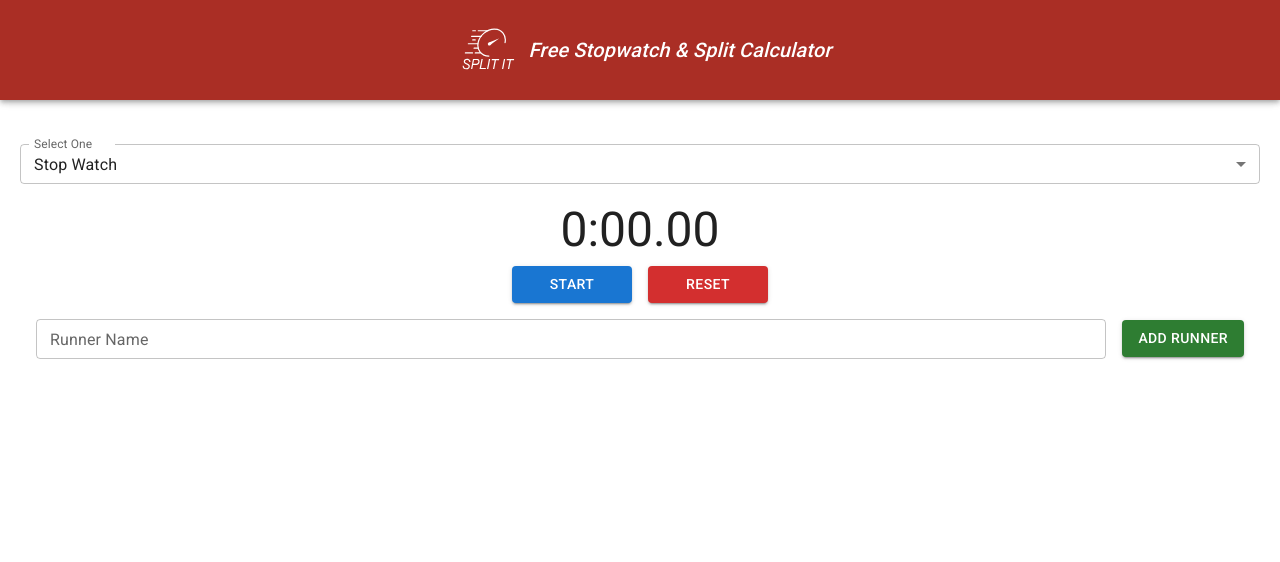
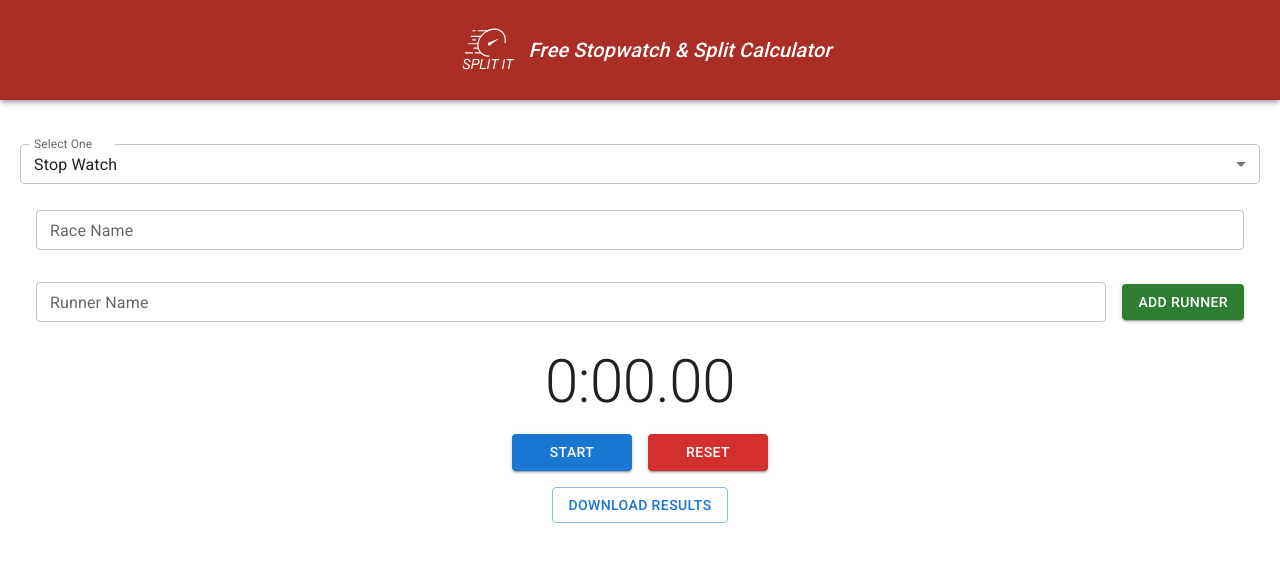
Before and after one commit to cmyers26/timeit, a React (Create React App) app: page / in a window 1280 px wide. Shown: the top 562 px of the page. Built offline with nearby package versions, Linux system fonts and the light colour scheme.

Commit message:
calculator and stopwatch enhancements

```diff
--- a/src/components/SplitCalculator/index.js
+++ b/src/components/SplitCalculator/index.js
@@ -4,11 +4,23 @@ import raceDistances from "../../trackevents.json";
 
 const CalculatorApp = () => {
     const [raceDistance, setRaceDistance] = useState('');
+    const [customDistance, setCustomDistance] = useState('');
     const [minutes, setMinutes] = useState('');
     const [seconds, setSeconds] = useState('');
     const [unit, setUnit] = useState('meters');
     const [splitDistances, setSplitDistances] = useState('');
     const [splits, setSplits] = useState([]);
+
+    const handleDistanceChange = (event) => {
+      setRaceDistance(event.target.value);
+      if (event.target.value !== "custom") {
+        setCustomDistance("");
+      }
+    };
+
+    const handleCustomDistanceChange = (event) => {
+      setCustomDistance(event.target.value);
+    };
 
     // Convert meters to miles
     const convertToMiles = (meters) => meters * 0.000621371;
@@ -23,6 +35,7 @@ const CalculatorApp = () => {
     // Reset form
     const resetForm = () => {
         setRaceDistance('');
+        setCustomDistance('');
         setMinutes('');
         setSeconds('');
         setUnit('meters');
@@ -32,11 +45,17 @@ const CalculatorApp = () => {
 
     // Calculate splits
     const calculateSplits = () => {
+        let selectedRaceDistance = raceDistance;
+
         if (!raceDistance || !minutes || !seconds || !splitDistances) return;
+
+        if (raceDistance === "custom") {
+          selectedRaceDistance = customDistance;
+        }
 
         const totalSeconds = parseFloat(minutes) * 60 + parseFloat(seconds); // Convert to total seconds
 
-        let distanceInMeters = parseFloat(raceDistance);
+        let distanceInMeters = parseFloat(selectedRaceDistance);
         if (unit === 'miles') {
             distanceInMeters = convertToMiles(distanceInMeters);
         }
@@ -59,14 +78,29 @@ const CalculatorApp = () => {
         <InputLabel>Select a Race Distance</InputLabel>
         <Select
           value={raceDistance}
-          onChange={(e) => setRaceDistance(e.target.value)}
+          onChange={handleDistanceChange}
           label="Race Distance"
         >
+            <MenuItem value={"custom"}>Custom Race Distance</MenuItem>
             {raceDistances.map(({ event, distance_meters }) => {
                 return <MenuItem value={distance_meters}>{event}</MenuItem>
             })}
         </Select>
       </FormControl>
+
+      {/* Custom Race Distance */}
+      {raceDistance === "custom" && (
+        <div style={{ display: 'flex', marginBottom: '20px' }}>
+          <TextField
+            fullWidth
+            name="customDistance"
+            label="Custom Distance (meters)"
+            type="number"
+            value={customDistance}
+            onChange={handleCustomDistanceChange}
+          />
+        </div>
+      )}
 
       {/* Time Input */}
       <div style={{ display: 'flex', gap: '10px', marginBottom: '20px' }}>
--- a/src/components/StopWatch/index.js
+++ b/src/components/StopWatch/index.js
@@ -7,6 +7,9 @@ const Stopwatch = () => {
   const [running, setRunning] = useState(false);
   const [runners, setRunners] = useState([]);
   const [newRunnerName, setNewRunnerName] = useState("");
+  const [singleRunnerSplits, setSingleRunnerSplits] = useState([]);
+  const [lastSplitTime, setLastSplitTime] = useState(0);
+  const [raceName, setRaceName] = useState("");
 
   const isMobile = useMediaQuery("(max-width:600px)");
 
@@ -65,16 +68,87 @@ const Stopwatch = () => {
     setRunners((prevRunners) => prevRunners.filter((runner) => runner.id !== runnerId));
   };
 
+  const addSingleRunnerLap = () => {
+    const lapTime = time - lastSplitTime;
+    setSingleRunnerSplits([...singleRunnerSplits, lapTime]);
+    setLastSplitTime(time);
+  };
+
   const resetStopwatch = () => {
     setTime(0);
     setRunning(false);
     setRunners([]);
+    setSingleRunnerSplits([]);
+    setLastSplitTime(0);
+    setRaceName("");
+  };
+
+  // Function to generate and download the results as a text file
+  const downloadResults = () => {
+    if (runners.length === 0) return;
+
+    let fileContent = `Race: ${raceName || "Untitled Race"}\n\n`;
+
+    runners.forEach((runner) => {
+      fileContent += `Runner: ${runner.name}\n`;
+      runner.splits.forEach((split, index) => {
+        fileContent += `Lap ${index + 1}: ${formatTime(split)}\n`;
+      });
+      if (runner.totalTime !== undefined) {
+        fileContent += `Total Time: ${formatTime(runner.totalTime)}\n`;
+      }
+      fileContent += `\n`;
+    });
+
+    const blob = new Blob([fileContent], { type: "text/plain" });
+    const url = URL.createObjectURL(blob);
+    const a = document.createElement("a");
+    a.href = url;
+    a.download = `race_results.txt`;
+    document.body.appendChild(a);
+    a.click();
+    document.body.removeChild(a);
   };
 
   return (
     <Box sx={{ textAlign: "center", mt: 1, px: isMobile ? 1 : 2 }}>
+      {/* Race Name Input */}
+      <Box sx={{ mt: 2, display: "flex", flexDirection: isMobile ? "column" : "row", gap: 2, alignItems: "center" }}>
+        <TextField
+          label="Race Name"
+          variant="outlined"
+          value={raceName}
+          onChange={(e) => setRaceName(e.target.value)}
+          size="small"
+          sx={{ mb: 2, width: "100%" }}
+        />
+      </Box>
+
+      {/* Add Runner */}
+      <Box sx={{ mt: 2, display: "flex", flexDirection: "row", gap: 2, alignItems: "center" }}>
+        <TextField
+          label="Runner Name"
+          variant="outlined"
+          value={newRunnerName}
+          onChange={(e) => setNewRunnerName(e.target.value)}
+          size="small"
+          sx={{ flex: 1 }}
+        />
+        <Button
+          variant="contained"
+          color="success"
+          size="medium"
+          onClick={addRunner}
+          sx={{ minWidth: "120px" }}
+        >
+          Add Runner
+        </Button>
+      </Box>
+
       {/* Timer Display */}
-      <Typography variant={isMobile ? "h4" : "h3"}>{formatTime(time)}</Typography>
+      <Box sx={{ mt: 3, mb: 2, display: "flex", justifyContent: "center", gap: 2, flexWrap: "wrap" }}>
+        <Typography variant={isMobile ? "h3" : "h2"}>{formatTime(time)}</Typography>
+      </Box>
 
       {/* Controls */}
       <Box sx={{ mt: 1, display: "flex", justifyContent: "center", gap: 2, flexWrap: "wrap" }}>
@@ -96,28 +170,41 @@ const Stopwatch = () => {
         >
           Reset
         </Button>
+        {runners.length === 0 && running && (
+          <Button
+            variant="contained"
+            color="secondary"
+            size="medium"
+            onClick={addSingleRunnerLap}
+            sx={{ flex: isMobile ? 1 : "unset", minWidth: "120px" }}
+          >
+            Lap
+          </Button>
+        )}
       </Box>
 
-      {/* Add Runner */}
-      <Box sx={{ mt: 2, display: "flex", flexDirection: isMobile ? "column" : "row", gap: 2, alignItems: "center" }}>
-        <TextField
-          label="Runner Name"
-          variant="outlined"
-          value={newRunnerName}
-          onChange={(e) => setNewRunnerName(e.target.value)}
-          size="small"
-          sx={{ flex: 1 }}
-        />
-        <Button
-          variant="contained"
-          color="success"
-          size="medium"
-          onClick={addRunner}
-          sx={{ minWidth: "120px" }}
-        >
-          Add Runner
+      {/* Download Results */}
+      <Box sx={{ mt: 2 }}>
+        <Button variant="outlined" color="primary" onClick={downloadResults}>
+          Download Results
         </Button>
       </Box>
+
+      {/* Single Runner Splits */}
+      {runners.length === 0 && singleRunnerSplits.length > 0 && (
+        <Box sx={{ mt: 2 }}>
+          <Typography variant="h6">Laps</Typography>
+          <List>
+            {singleRunnerSplits.map((split, index) => (
+              <ListItem key={index}>
+                <Typography variant="body1">
+                  Lap {index + 1}: {formatTime(split)}
+                </Typography>
+              </ListItem>
+            ))}
+          </List>
+        </Box>
+      )}
 
       {/* Runners & Splits */}
       <Box
@@ -159,17 +246,13 @@ const Stopwatch = () => {
                 Stop
               </Button>
             </Box>
-            <List
-                style={{
-                    marginTop: "10px"
-                }}
-            >
+            <List sx={{ mt: 1 }}>
               {runner.splits.map((split, index) => (
                 <ListItem
-                    key={index}
                   style={{
                     padding: "5px 12px"
                   }}
+                  key={index}
                 >
                   <Typography variant="body1">
                     Lap {index + 1}: {formatTime(split)}
@@ -178,13 +261,7 @@ const Stopwatch = () => {
               ))}
             </List>
             {runner.totalTime !== undefined && (
-              <Typography
-                variant="subtitle2"
-                style={{
-                    fontWeight: "bold",
-                    margin: "0"
-                }}
-            >
+              <Typography variant="subtitle2" sx={{ fontWeight: "bold" }}>
                 Total Time: {formatTime(runner.totalTime)}
               </Typography>
             )}
```
Lines whose indentation alone changed are shown as unchanged.
